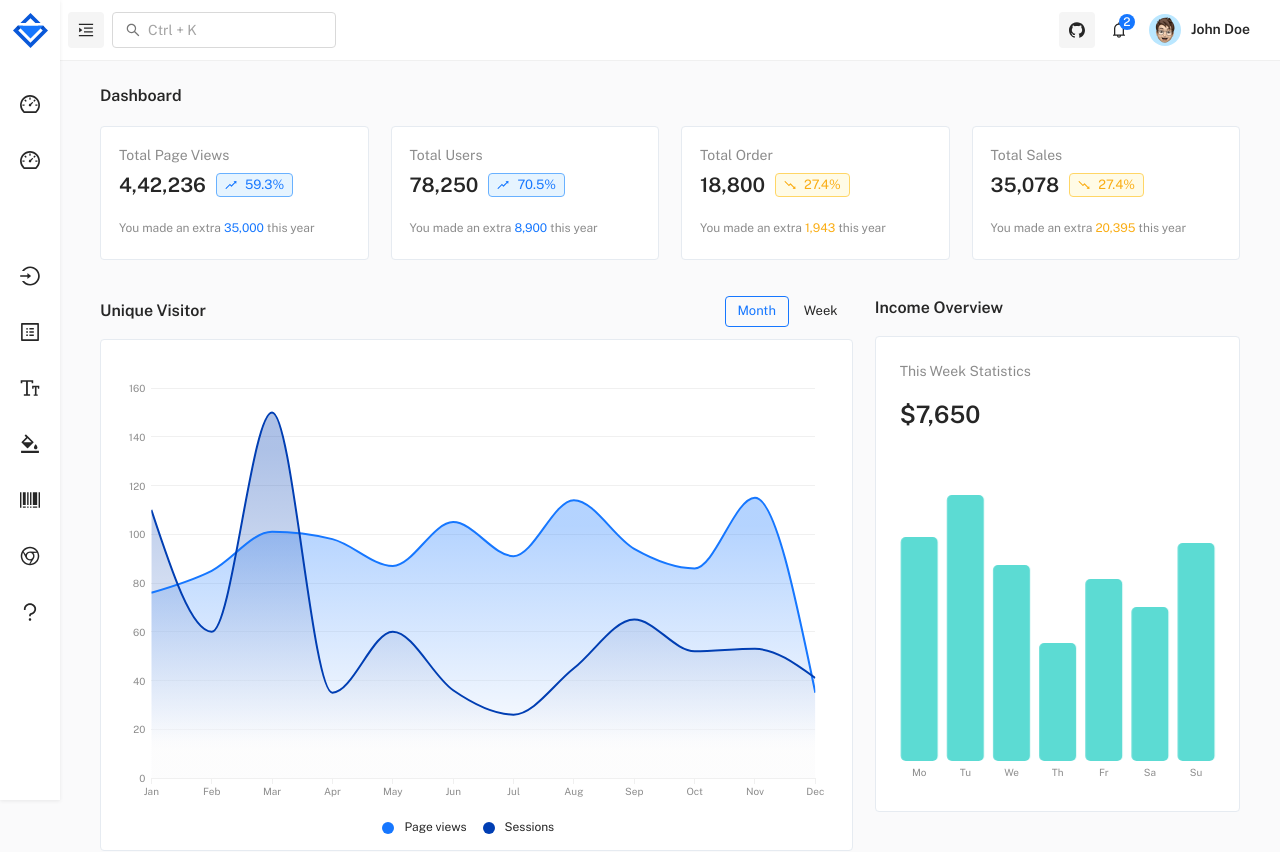
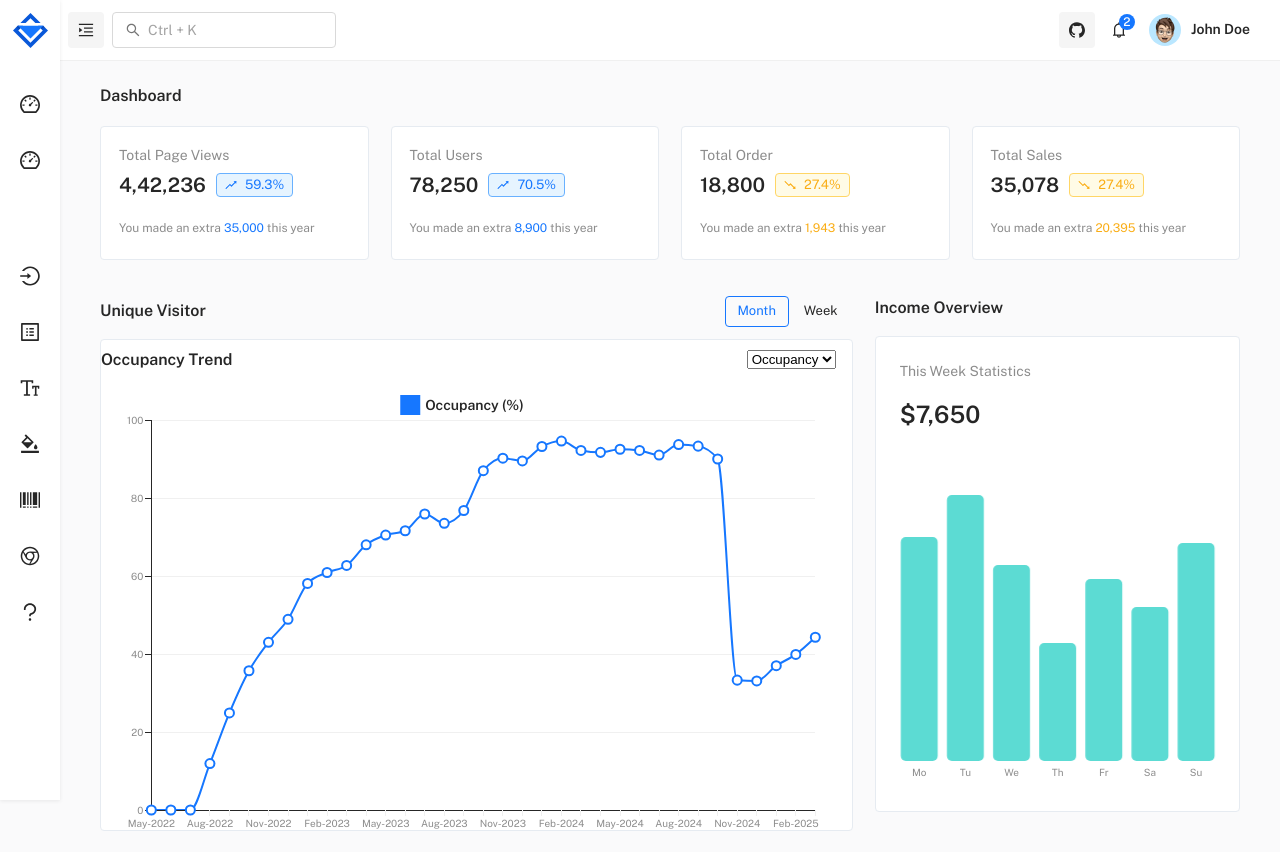
Before and after one commit to reneelin1712/PriceLocal, a React (Vite) app: page / in a window 1280 px wide. Shown: the top 852 px of the page. Built offline with nearby package versions, Linux system fonts and the light colour scheme.

Commit message:
add line chart to dashboard page

```diff
--- /dev/null
+++ b/src/data/pac_site_occupancy_yield.json
@@ -0,0 +1,212 @@
+[
+    {
+      "Month": "May-2022",
+      "Occupancy": 0.0,
+      "Spot Yield": 0,
+      "Push Yield": 0
+    },
+    {
+      "Month": "Jun-2022",
+      "Occupancy": 0.0,
+      "Spot Yield": 0,
+      "Push Yield": 0
+    },
+    {
+      "Month": "Jul-2022",
+      "Occupancy": 0.0,
+      "Spot Yield": 0,
+      "Push Yield": 0
+    },
+    {
+      "Month": "Aug-2022",
+      "Occupancy": 11.9,
+      "Spot Yield": 345.0,
+      "Push Yield": 0
+    },
+    {
+      "Month": "Sep-2022",
+      "Occupancy": 24.9,
+      "Spot Yield": 343.0,
+      "Push Yield": 0
+    },
+    {
+      "Month": "Oct-2022",
+      "Occupancy": 35.7,
+      "Spot Yield": 346.0,
+      "Push Yield": 0
+    },
+    {
+      "Month": "Nov-2022",
+      "Occupancy": 43.0,
+      "Spot Yield": 351.0,
+      "Push Yield": 0
+    },
+    {
+      "Month": "Dec-2022",
+      "Occupancy": 48.9,
+      "Spot Yield": 343.0,
+      "Push Yield": 0
+    },
+    {
+      "Month": "Jan-2023",
+      "Occupancy": 58.1,
+      "Spot Yield": 346.0,
+      "Push Yield": 0
+    },
+    {
+      "Month": "Feb-2023",
+      "Occupancy": 60.9,
+      "Spot Yield": 345.0,
+      "Push Yield": 0
+    },
+    {
+      "Month": "Mar-2023",
+      "Occupancy": 62.7,
+      "Spot Yield": 346.0,
+      "Push Yield": 0
+    },
+    {
+      "Month": "Apr-2023",
+      "Occupancy": 68.0,
+      "Spot Yield": 345.0,
+      "Push Yield": 0
+    },
+    {
+      "Month": "May-2023",
+      "Occupancy": 70.5,
+      "Spot Yield": 346.0,
+      "Push Yield": 0
+    },
+    {
+      "Month": "Jun-2023",
+      "Occupancy": 71.6,
+      "Spot Yield": 347.0,
+      "Push Yield": 0
+    },
+    {
+      "Month": "Jul-2023",
+      "Occupancy": 75.9,
+      "Spot Yield": 344.0,
+      "Push Yield": 0
+    },
+    {
+      "Month": "Aug-2023",
+      "Occupancy": 73.5,
+      "Spot Yield": 343.0,
+      "Push Yield": 0
+    },
+    {
+      "Month": "Sep-2023",
+      "Occupancy": 76.8,
+      "Spot Yield": 339.0,
+      "Push Yield": 0
+    },
+    {
+      "Month": "Oct-2023",
+      "Occupancy": 87.0,
+      "Spot Yield": 338.0,
+      "Push Yield": 0
+    },
+    {
+      "Month": "Nov-2023",
+      "Occupancy": 90.2,
+      "Spot Yield": 339.0,
+      "Push Yield": 0
+    },
+    {
+      "Month": "Dec-2023",
+      "Occupancy": 89.5,
+      "Spot Yield": 344.0,
+      "Push Yield": 0
+    },
+    {
+      "Month": "Jan-2024",
+      "Occupancy": 93.2,
+      "Spot Yield": 345.0,
+      "Push Yield": 0
+    },
+    {
+      "Month": "Feb-2024",
+      "Occupancy": 94.6,
+      "Spot Yield": 346.0,
+      "Push Yield": 0
+    },
+    {
+      "Month": "Mar-2024",
+      "Occupancy": 92.2,
+      "Spot Yield": 350.0,
+      "Push Yield": 407.0
+    },
+    {
+      "Month": "Apr-2024",
+      "Occupancy": 91.7,
+      "Spot Yield": 355.0,
+      "Push Yield": 405.0
+    },
+    {
+      "Month": "May-2024",
+      "Occupancy": 92.5,
+      "Spot Yield": 358.0,
+      "Push Yield": 403.0
+    },
+    {
+      "Month": "Jun-2024",
+      "Occupancy": 92.2,
+      "Spot Yield": 363.0,
+      "Push Yield": 404.0
+    },
+    {
+      "Month": "Jul-2024",
+      "Occupancy": 91.0,
+      "Spot Yield": 367.0,
+      "Push Yield": 404.0
+    },
+    {
+      "Month": "Aug-2024",
+      "Occupancy": 93.7,
+      "Spot Yield": 370.0,
+      "Push Yield": 402.0
+    },
+    {
+      "Month": "Sep-2024",
+      "Occupancy": 93.3,
+      "Spot Yield": 372.0,
+      "Push Yield": 403.0
+    },
+    {
+      "Month": "Oct-2024",
+      "Occupancy": 90.0,
+      "Spot Yield": 376.0,
+      "Push Yield": 426.0
+    },
+    {
+      "Month": "Nov-2024",
+      "Occupancy": 33.3,
+      "Spot Yield": 384.0,
+      "Push Yield": 419.0
+    },
+    {
+      "Month": "Dec-2024",
+      "Occupancy": 33.1,
+      "Spot Yield": 388.0,
+      "Push Yield": 443.0
+    },
+    {
+      "Month": "Jan-2025",
+      "Occupancy": 37.0,
+      "Spot Yield": 392.0,
+      "Push Yield": 422.0
+    },
+    {
+      "Month": "Feb-2025",
+      "Occupancy": 39.9,
+      "Spot Yield": 392.0,
+      "Push Yield": 417.0
+    },
+    {
+      "Month": "Mar-2025",
+      "Occupancy": 44.3,
+      "Spot Yield": 393.0,
+      "Push Yield": 415.0
+    }
+  ]
--- a/src/sections/dashboard/default/IncomeAreaChart.jsx
+++ b/src/sections/dashboard/default/IncomeAreaChart.jsx
@@ -1,131 +1,223 @@
+import { useState } from 'react';
 import PropTypes from 'prop-types';
-import { useState } from 'react';
-
-// material-ui
 import { alpha, useTheme } from '@mui/material/styles';
+import Box from '@mui/material/Box';
 import Stack from '@mui/material/Stack';
 import Typography from '@mui/material/Typography';
-import Box from '@mui/material/Box';
+import { LineChart } from '@mui/x-charts/LineChart';
+import data from 'data/pac_site_occupancy_yield.json'; // make sure to copy the JSON file to this path
 
-import { LineChart } from '@mui/x-charts/LineChart';
+const axisFontStyle = (theme) => ({ fontSize: 10, fill: theme.palette.text.secondary });
 
-// Sample data
-const monthlyLabels = ['Jan', 'Feb', 'Mar', 'Apr', 'May', 'Jun', 'Jul', 'Aug', 'Sep', 'Oct', 'Nov', 'Dec'];
-const weeklyLabels = ['Mon', 'Tue', 'Wed', 'Thu', 'Fri', 'Sat', 'Sun'];
+export default function IncomeAreaChart() {
+  const theme = useTheme();
+  const [chartType, setChartType] = useState('occupancy');
 
-const monthlyData1 = [76, 85, 101, 98, 87, 105, 91, 114, 94, 86, 115, 35];
-const weeklyData1 = [31, 40, 28, 51, 42, 109, 100];
+  const months = data.map((d) => d.Month);
+  const occupancy = data.map((d) => d.Occupancy);
+  const spotYield = data.map((d) => d['Spot Yield']);
+  const pushYield = data.map((d) => d['Push Yield']);
 
-const monthlyData2 = [110, 60, 150, 35, 60, 36, 26, 45, 65, 52, 53, 41];
-const weeklyData2 = [11, 32, 45, 32, 34, 52, 41];
-
-function Legend({ items, onToggle }) {
-  return (
-    <Stack direction="row" sx={{ gap: 2, alignItems: 'center', justifyContent: 'center', mt: 2.5, mb: 1.5 }}>
-      {items.map((item) => (
-        <Stack
-          key={item.label}
-          direction="row"
-          sx={{ gap: 1.25, alignItems: 'center', cursor: 'pointer' }}
-          onClick={() => onToggle(item.label)}
-        >
-          <Box sx={{ width: 12, height: 12, bgcolor: item.visible ? item.color : 'grey.500', borderRadius: '50%' }} />
-          <Typography variant="body2" color="text.primary">
-            {item.label}
-          </Typography>
-        </Stack>
-      ))}
-    </Stack>
-  );
-}
-
-// ==============================|| INCOME AREA CHART ||============================== //
-
-export default function IncomeAreaChart({ view }) {
-  const theme = useTheme();
-
-  const [visibility, setVisibility] = useState({
-    'Page views': true,
-    Sessions: true
-  });
-
-  const labels = view === 'monthly' ? monthlyLabels : weeklyLabels;
-  const data1 = view === 'monthly' ? monthlyData1 : weeklyData1;
-  const data2 = view === 'monthly' ? monthlyData2 : weeklyData2;
-
-  const line = theme.palette.divider;
-
-  const toggleVisibility = (label) => {
-    setVisibility((prev) => ({ ...prev, [label]: !prev[label] }));
-  };
-
-  const visibleSeries = [
+  const chartSeries = chartType === 'occupancy'
+    ? [
         {
-      data: data1,
-      label: 'Page views',
+          data: occupancy,
+          label: 'Occupancy (%)',
           showMark: false,
           area: true,
-      id: 'Germany',
-      color: theme.palette.primary.main || '',
-      visible: visibility['Page views']
+          id: 'occupancy',
+          color: theme.palette.primary.main
+        }
+      ]
+    : [
+        {
+          data: spotYield,
+          label: 'Spot Yield',
+          showMark: false,
+          area: true,
+          id: 'spot',
+          color: theme.palette.primary.main
         },
         {
-      data: data2,
-      label: 'Sessions',
+          data: pushYield,
+          label: 'Push Yield',
           showMark: false,
           area: true,
-      id: 'UK',
-      color: theme.palette.primary[700] || '',
-      visible: visibility['Sessions']
+          id: 'push',
+          color: theme.palette.secondary.main
         }
       ];
 
-  const axisFonstyle = { fontSize: 10, fill: theme.palette.text.secondary };
-
   return (
     <>
+      <Box display="flex" justifyContent="space-between" alignItems="center" mb={1}>
+        <Typography variant="h5">
+          {chartType === 'occupancy' ? 'Occupancy Trend' : 'Yield Trend'}
+        </Typography>
+        <Box component="select" value={chartType} onChange={(e) => setChartType(e.target.value)}>
+          <option value="occupancy">Occupancy</option>
+          <option value="yield">Yield</option>
+        </Box>
+      </Box>
+
       <LineChart
+        height={450}
+        xAxis={[{ scaleType: 'point', data: months, tickLabelStyle: axisFontStyle(theme) }]}
+        yAxis={[{ tickLabelStyle: axisFontStyle(theme) }]}
         grid={{ horizontal: true }}
-        xAxis={[{ scaleType: 'point', data: labels, disableLine: true, tickLabelStyle: axisFonstyle }]}
-        yAxis={[{ disableLine: true, disableTicks: true, tickLabelStyle: axisFonstyle }]}
-        height={450}
         margin={{ top: 40, bottom: 20, right: 20 }}
-        series={visibleSeries
-          .filter((series) => series.visible)
-          .map((series) => ({
+        series={chartSeries.map((s) => ({
+          ...s,
           type: 'line',
-            data: series.data,
-            label: series.label,
-            showMark: series.showMark,
-            area: series.area,
-            id: series.id,
-            color: series.color,
-            stroke: series.color,
-            strokeWidth: 2
+          strokeWidth: 2,
+          showMark: true,
+          area: false,
+          stroke: s.color
         }))}
-        slotProps={{ legend: { hidden: true } }}
         sx={{
-          '& .MuiAreaElement-series-Germany': { fill: "url('#myGradient1')", strokeWidth: 2, opacity: 0.8 },
-          '& .MuiAreaElement-series-UK': { fill: "url('#myGradient2')", strokeWidth: 2, opacity: 0.8 },
-          '& .MuiChartsAxis-directionX .MuiChartsAxis-tick': { stroke: line }
+          '& .MuiChartsAxis-directionX .MuiChartsAxis-tick': {
+            stroke: theme.palette.divider
+          }
         }}
-      >
-        <defs>
-          <linearGradient id="myGradient1" gradientTransform="rotate(90)">
-            <stop offset="10%" stopColor={alpha(theme.palette.primary.main, 0.4)} />
-            <stop offset="90%" stopColor={alpha(theme.palette.background.default, 0.4)} />
-          </linearGradient>
-          <linearGradient id="myGradient2" gradientTransform="rotate(90)">
-            <stop offset="10%" stopColor={alpha(theme.palette.primary[700], 0.4)} />
-            <stop offset="90%" stopColor={alpha(theme.palette.background.default, 0.4)} />
-          </linearGradient>
-        </defs>
-      </LineChart>
-      <Legend items={visibleSeries} onToggle={toggleVisibility} />
+      />
     </>
   );
 }
 
-Legend.propTypes = { items: PropTypes.array, onToggle: PropTypes.func };
+IncomeAreaChart.propTypes = {
+  view: PropTypes.string // not used anymore, but keeping for compatibility
+};
 
-IncomeAreaChart.propTypes = { view: PropTypes.oneOf(['monthly', 'weekly']) };
+
+
+// import PropTypes from 'prop-types';
+// import { useState } from 'react';
+
+// // material-ui
+// import { alpha, useTheme } from '@mui/material/styles';
+// import Stack from '@mui/material/Stack';
+// import Typography from '@mui/material/Typography';
+// import Box from '@mui/material/Box';
+
+// import { LineChart } from '@mui/x-charts/LineChart';
+
+// // Sample data
+// const monthlyLabels = ['Jan', 'Feb', 'Mar', 'Apr', 'May', 'Jun', 'Jul', 'Aug', 'Sep', 'Oct', 'Nov', 'Dec'];
+// const weeklyLabels = ['Mon', 'Tue', 'Wed', 'Thu', 'Fri', 'Sat', 'Sun'];
+
+// const monthlyData1 = [76, 85, 101, 98, 87, 105, 91, 114, 94, 86, 115, 35];
+// const weeklyData1 = [31, 40, 28, 51, 42, 109, 100];
+
+// const monthlyData2 = [110, 60, 150, 35, 60, 36, 26, 45, 65, 52, 53, 41];
+// const weeklyData2 = [11, 32, 45, 32, 34, 52, 41];
+
+// function Legend({ items, onToggle }) {
+//   return (
+//     <Stack direction="row" sx={{ gap: 2, alignItems: 'center', justifyContent: 'center', mt: 2.5, mb: 1.5 }}>
+//       {items.map((item) => (
+//         <Stack
+//           key={item.label}
+//           direction="row"
+//           sx={{ gap: 1.25, alignItems: 'center', cursor: 'pointer' }}
+//           onClick={() => onToggle(item.label)}
+//         >
+//           <Box sx={{ width: 12, height: 12, bgcolor: item.visible ? item.color : 'grey.500', borderRadius: '50%' }} />
+//           <Typography variant="body2" color="text.primary">
+//             {item.label}
+//           </Typography>
+//         </Stack>
+//       ))}
+//     </Stack>
+//   );
+// }
+
+// // ==============================|| INCOME AREA CHART ||============================== //
+
+// export default function IncomeAreaChart({ view }) {
+//   const theme = useTheme();
+
+//   const [visibility, setVisibility] = useState({
+//     'Page views': true,
+//     Sessions: true
+//   });
+
+//   const labels = view === 'monthly' ? monthlyLabels : weeklyLabels;
+//   const data1 = view === 'monthly' ? monthlyData1 : weeklyData1;
+//   const data2 = view === 'monthly' ? monthlyData2 : weeklyData2;
+
+//   const line = theme.palette.divider;
+
+//   const toggleVisibility = (label) => {
+//     setVisibility((prev) => ({ ...prev, [label]: !prev[label] }));
+//   };
+
+//   const visibleSeries = [
+//     {
+//       data: data1,
+//       label: 'Page views',
+//       showMark: false,
+//       area: true,
+//       id: 'Germany',
+//       color: theme.palette.primary.main || '',
+//       visible: visibility['Page views']
+//     },
+//     {
+//       data: data2,
+//       label: 'Sessions',
+//       showMark: false,
+//       area: true,
+//       id: 'UK',
+//       color: theme.palette.primary[700] || '',
+//       visible: visibility['Sessions']
+//     }
+//   ];
+
+//   const axisFonstyle = { fontSize: 10, fill: theme.palette.text.secondary };
+
+//   return (
+//     <>
+//       <LineChart
+//         grid={{ horizontal: true }}
+//         xAxis={[{ scaleType: 'point', data: labels, disableLine: true, tickLabelStyle: axisFonstyle }]}
+//         yAxis={[{ disableLine: true, disableTicks: true, tickLabelStyle: axisFonstyle }]}
+//         height={450}
+//         margin={{ top: 40, bottom: 20, right: 20 }}
+//         series={visibleSeries
+//           .filter((series) => series.visible)
+//           .map((series) => ({
+//             type: 'line',
+//             data: series.data,
+//             label: series.label,
+//             showMark: series.showMark,
+//             area: series.area,
+//             id: series.id,
+//             color: series.color,
+//             stroke: series.color,
+//             strokeWidth: 2
+//           }))}
+//         slotProps={{ legend: { hidden: true } }}
+//         sx={{
+//           '& .MuiAreaElement-series-Germany': { fill: "url('#myGradient1')", strokeWidth: 2, opacity: 0.8 },
+//           '& .MuiAreaElement-series-UK': { fill: "url('#myGradient2')", strokeWidth: 2, opacity: 0.8 },
+//           '& .MuiChartsAxis-directionX .MuiChartsAxis-tick': { stroke: line }
+//         }}
+//       >
+//         <defs>
+//           <linearGradient id="myGradient1" gradientTransform="rotate(90)">
+//             <stop offset="10%" stopColor={alpha(theme.palette.primary.main, 0.4)} />
+//             <stop offset="90%" stopColor={alpha(theme.palette.background.default, 0.4)} />
+//           </linearGradient>
+//           <linearGradient id="myGradient2" gradientTransform="rotate(90)">
+//             <stop offset="10%" stopColor={alpha(theme.palette.primary[700], 0.4)} />
+//             <stop offset="90%" stopColor={alpha(theme.palette.background.default, 0.4)} />
+//           </linearGradient>
+//         </defs>
+//       </LineChart>
+//       <Legend items={visibleSeries} onToggle={toggleVisibility} />
+//     </>
+//   );
+// }
+
+// Legend.propTypes = { items: PropTypes.array, onToggle: PropTypes.func };
+
+// IncomeAreaChart.propTypes = { view: PropTypes.oneOf(['monthly', 'weekly']) };
```
Lines whose indentation alone changed are shown as unchanged.
